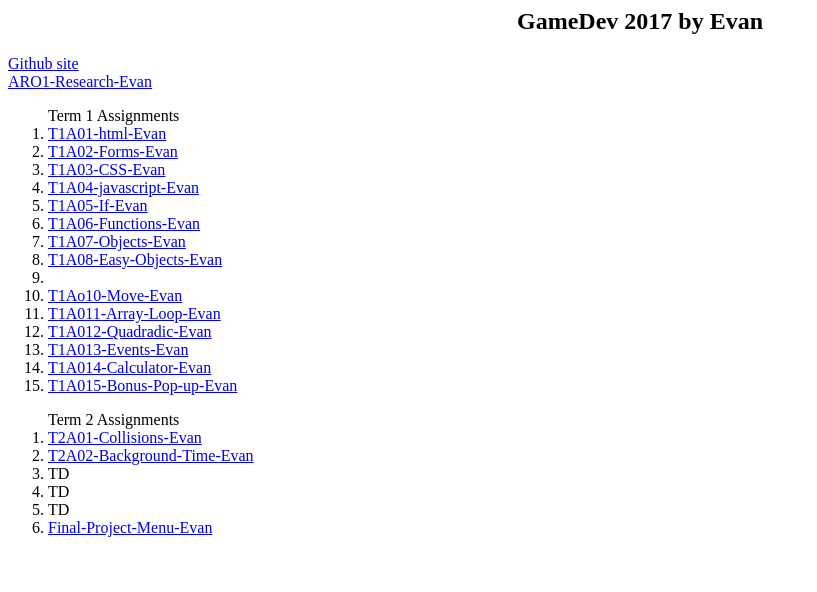
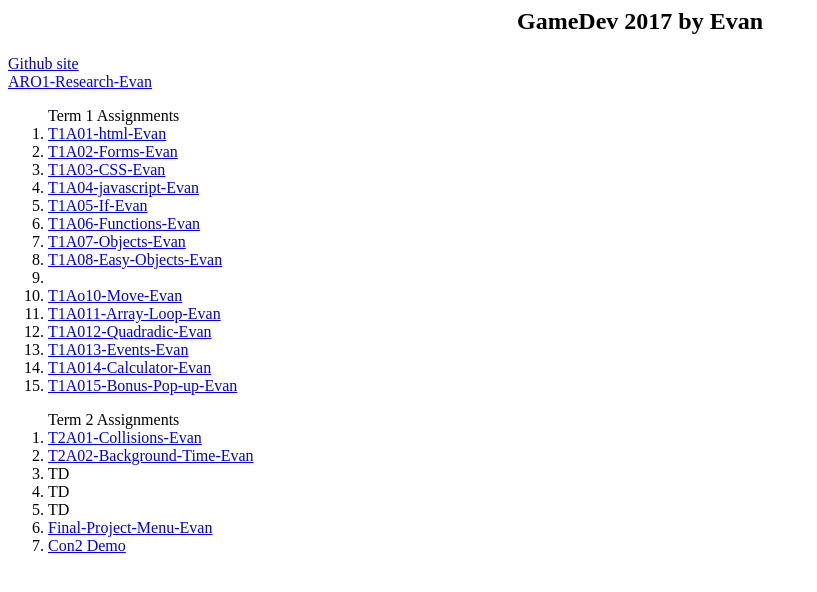
Before and after one commit to ImAxion/Taylor-Evan-Gamedev-11, a plain HTML site: page index.html in a window 1280 px wide. Shown: the whole page, without its empty margins (0-817 px from the left). Drawn offline with Linux system fonts and the light colour scheme.

Commit message:
Update index.html

```diff
--- a/index.html
+++ b/index.html
@@ -29,3 +29,4 @@ GameDev 2017 by Evan</h2>
 <li> TD
 <li> TD
 <li> <a href="Final-Project-Menu.html"> Final-Project-Menu-Evan
+<li> <a href="Con2 Demo">Con2 Demo
```
